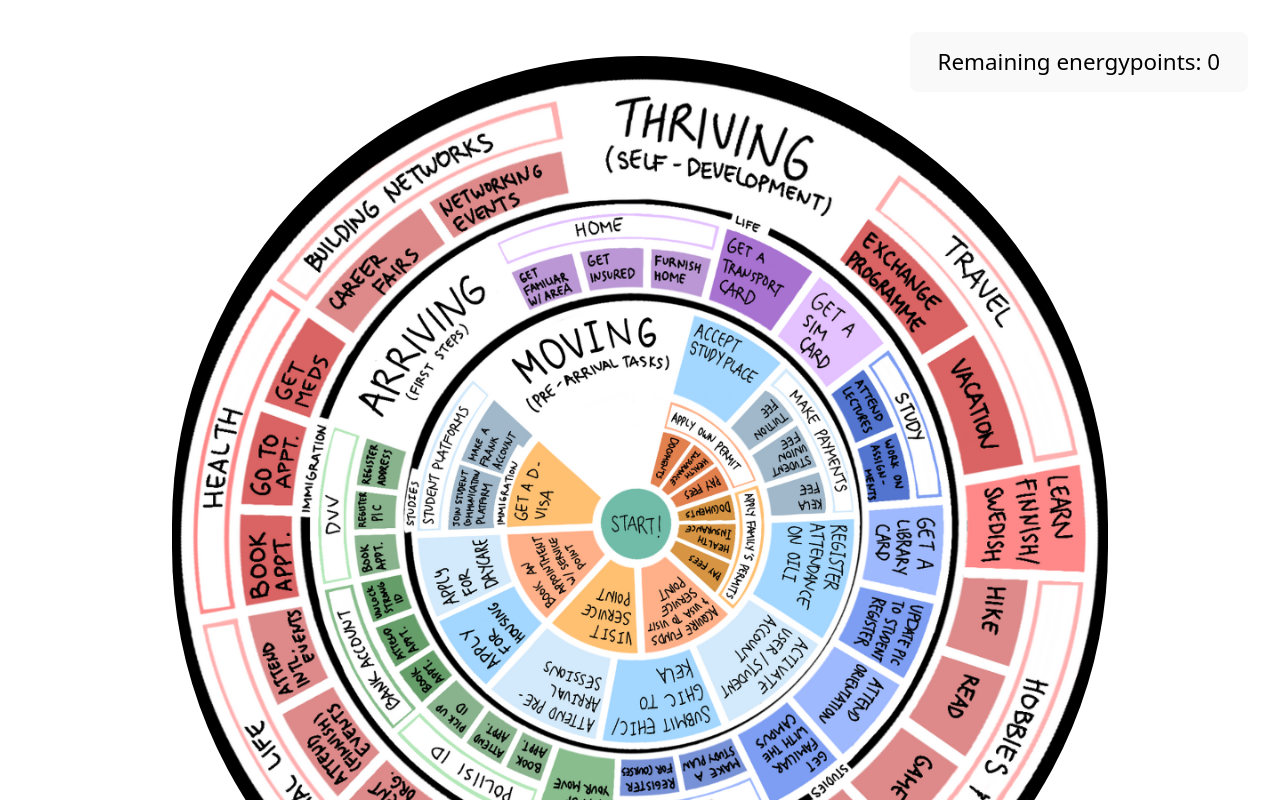
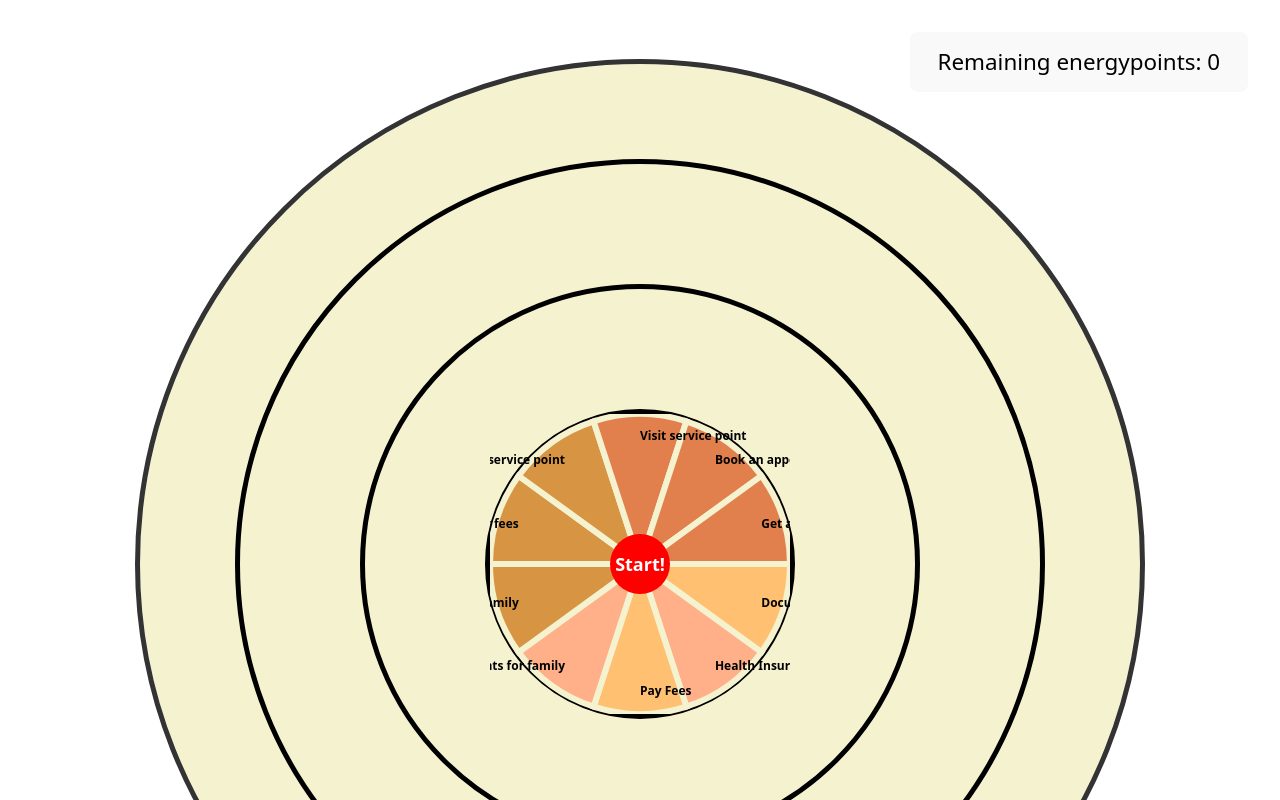
Before and after one commit to WalkAMileGame/WalkAMileGame, a React (Vite) app in the folder frontend/: page / in a window 1280 px wide. Shown: the top 800 px of the page. Built offline with nearby package versions, Linux system fonts and the light colour scheme; no server answers.

Commit message:
gameboard ui

```diff
--- a/frontend/src/App.jsx
+++ b/frontend/src/App.jsx
@@ -1,6 +1,6 @@
 import {useEffect, useState } from 'react'
-import myLogo from './assets/GB.png'
-// import GameBoard from "./GameBoard";
+// import myLogo from './assets/GB.png'
+import GameBoard from "./GameBoard";
 import './App.css'
 
 function App() {
@@ -30,8 +30,8 @@ function App() {
 
       </div>
       <div>
-        <img src={myLogo} className="logo" alt="My Logo" />
-        {/* < GameBoard /> */}
+        {/* <img src={myLogo} className="logo" alt="My Logo" /> */}
+        < GameBoard />
       </div>
     </>
   )
--- a/frontend/src/GameBoard.jsx
+++ b/frontend/src/GameBoard.jsx
@@ -2,6 +2,13 @@ import React from "react";
 import "./App.css";
 
 function GameBoard({ onSliceClick }) {
+    // numbers of buttons
+    const FirstLayer = 10
+    const SecondLayer = 12
+    const ThirdLayer = 23
+    const FourthLayer = 19
+
+    //first layer
     const labels = [
     "Documents",
     "Health Insurance",
@@ -13,6 +20,18 @@ function GameBoard({ onSliceClick }) {
     "Visit service point",
     "Book an appointment /w service point",
     "Get a D-visa"
+  ];
+    const firstlayercolors = [
+      "#ffc072",
+      "#ffb088",
+      "#ffc072",
+      "#ffb088",
+      "#d79543",
+      "#d79543",
+      "#d79543",
+      "#e17f4d",
+      "#e17f4d",
+      "#e17f4d"
   ];
   const numSlices = labels.length;
   const size = 300;
@@ -35,14 +54,14 @@ function GameBoard({ onSliceClick }) {
               const y1 = center + radius * Math.sin(startAngle);
               const x2 = center + radius * Math.cos(endAngle);
               const y2 = center + radius * Math.sin(endAngle);
-              const fill = i % 2 === 0 ? "#ffcc66" : "#66ccff";
+              const fill = firstlayercolors[i % firstlayercolors.length];
               return (
                 <path
                   key={i}
                   d={`M${center},${center} L${x1},${y1} A${radius},${radius} 0 0,1 ${x2},${y2} Z`}
                   fill={fill}
                   stroke="#f5f2d0"
-                  strokeWidth="2"
+                  strokeWidth="6"
                   style={{ cursor: "pointer" }}
                   onClick={() => onSliceClick && onSliceClick(label)}
                 />
@@ -52,10 +71,9 @@ function GameBoard({ onSliceClick }) {
             {/* Slice text */}
             {labels.map((label, i) => {
               const midAngle = ((i + 0.5) * 360 / numSlices) * Math.PI / 180; // middle of slice
-                const textRadius = radius * 0.6; // distance from center (inside slice)
+              const textRadius = radius * 0.85; // closer to outer edge (pizzacrust)
               const x = center + textRadius * Math.cos(midAngle);
               const y = center + textRadius * Math.sin(midAngle);
-                const rotation = (midAngle * 180 / Math.PI); // rotate text to slice angle
 
               return (
                   <text
@@ -65,14 +83,14 @@ function GameBoard({ onSliceClick }) {
                     fill="#000"
                     fontSize="12"
                     fontWeight="bold"
-                    textAnchor="middle"
+                    textAnchor={midAngle > Math.PI / 2 && midAngle < 3 * Math.PI / 2 ? "end" : "start"}
                     alignmentBaseline="middle"
-                    transform={`rotate(${rotation}, ${x}, ${y})`}
-                    style={{ pointerEvents: "none" }} // so clicks go to slice
+                    style={{ pointerEvents: "none" }}
                   >
                     {label}
                   </text>
               );
+
                 })}
           </svg>
 
```
Lines whose indentation alone changed are shown as unchanged.
